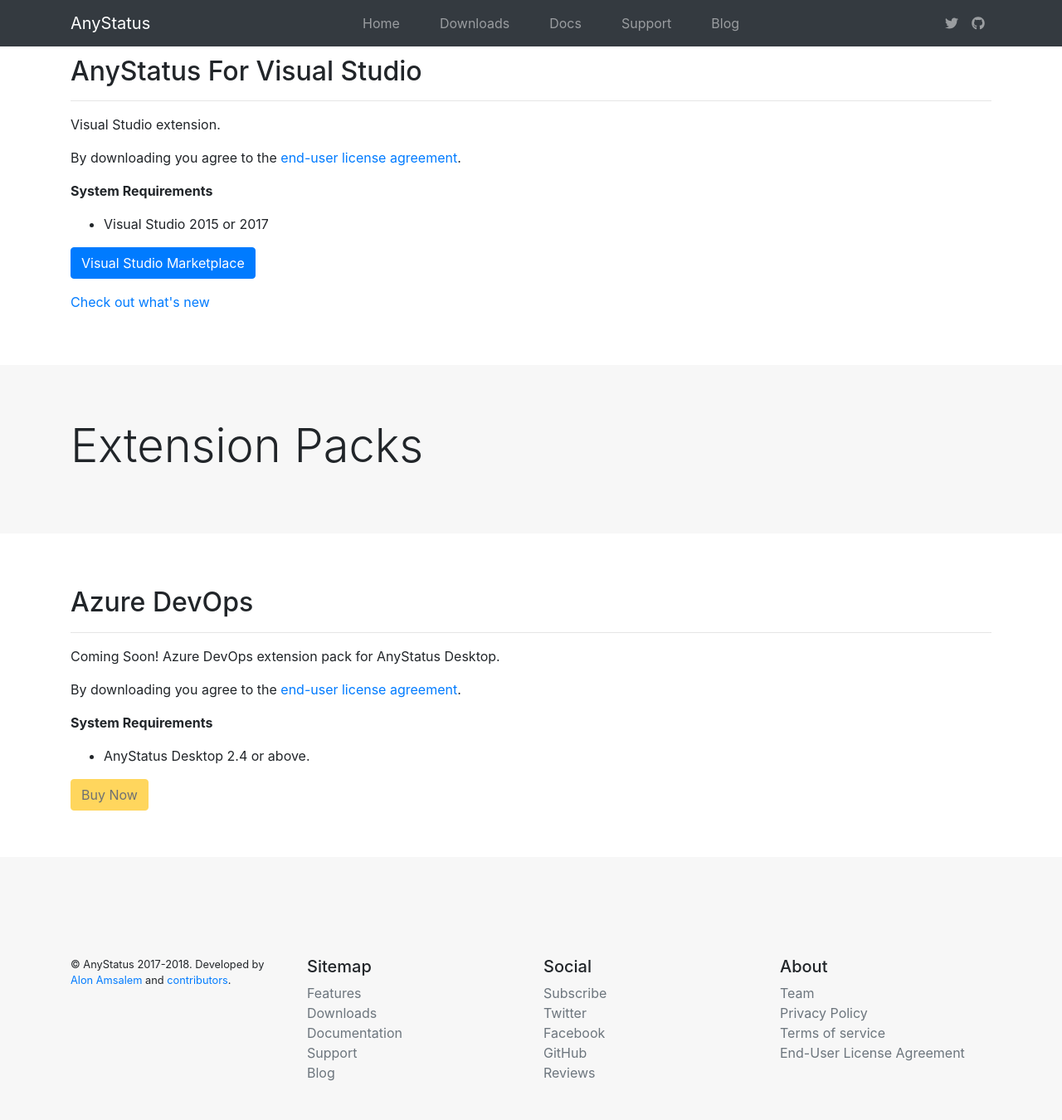
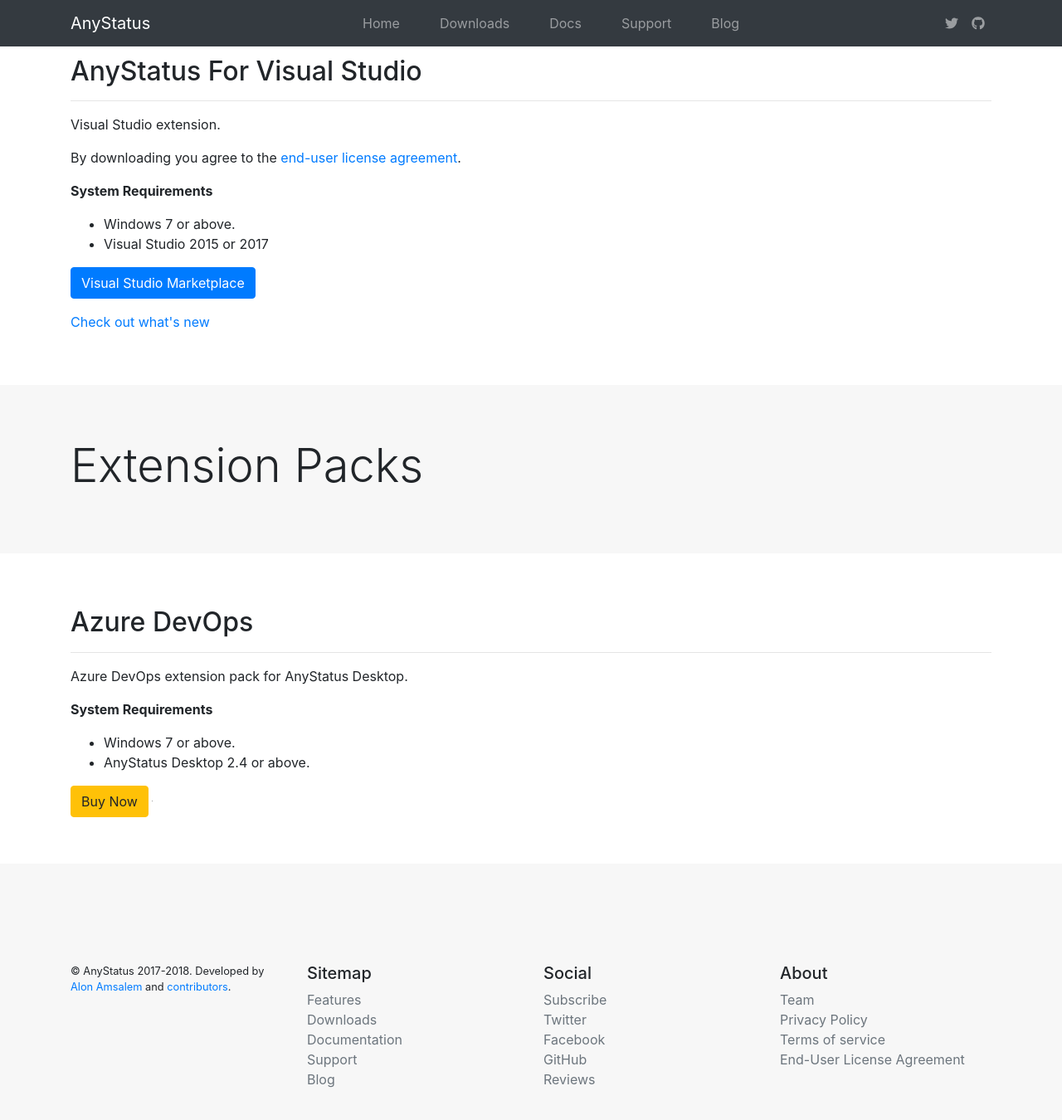
Before and after one commit to AnyStatus/anystatus.github.io, a Jekyll site: the page built from downloads/index.html, in a window 1280 px wide and 1400 px high, scrolled down 788 px. Shown: the top 1350 px of the window at 83% size. Built offline with Jekyll 4.4.1, drawn with Linux system fonts in a browser that asks for light colours; nearby versions of some CDN libraries; comment, search, counter and statistics services are not loaded; some of the changed text lies outside the part shown.

Commit message:
Azure DevOps extension pack Buy Now button

```diff
--- a/downloads/index.html
+++ b/downloads/index.html
@@ -11,7 +11,7 @@
             <p><b>System Requirements</b></p>
             <p>
                 <ul>
-                    <li>Windows XP / 7 / 8 / 10</li>
+                    <li>Windows 7 or above.</li>
                     <li>.NET Framework 4.6 or above</li>
                 </ul>
             </p>
@@ -24,7 +24,6 @@
                     Download
                 </a>
             </p>
-
 
             <p><b>Unstable <span id="latest-ver"></span></b></p>
             <p>This is where all the development happens. Use only if you need to test the
@@ -50,6 +49,7 @@
             <p><b>System Requirements</b></p>
             <p>
                 <ul>
+                    <li>Windows 7 or above.</li>
                     <li>Visual Studio 2015 or 2017</li>
                 </ul>
             </p>
@@ -73,17 +73,23 @@
         <div class="col-md-12">
             <h2>Azure DevOps</h2>
             <hr />
-            <p>Coming Soon! Azure DevOps extension pack for AnyStatus Desktop.</p>
-            <p>By downloading you agree to the <a href="/eula">end-user license agreement</a>.</p>
+            <p>Azure DevOps extension pack for AnyStatus Desktop.</p>
             <p><b>System Requirements</b></p>
             <p>
                 <ul>
+                    <li>Windows 7 or above.</li>
                     <li>AnyStatus Desktop 2.4 or above.</li>
                 </ul>
             </p>
             <p></p>
-
-            <p><button class="btn btn-warning" disabled>Buy Now</button></p>
+            <p>
+                <form action="https://www.paypal.com/cgi-bin/webscr" method="post" target="_top">
+                    <input type="hidden" name="cmd" value="_s-xclick">
+                    <input type="hidden" name="hosted_button_id" value="QLXRSVNQKMU98">
+                    <button class="btn btn-warning">Buy Now</button>
+                    <img alt="" border="0" src="https://www.paypalobjects.com/en_US/i/scr/pixel.gif" width="1" height="1">
+                </form>
+            </p>
         </div>
     </div>
 </div>
```
